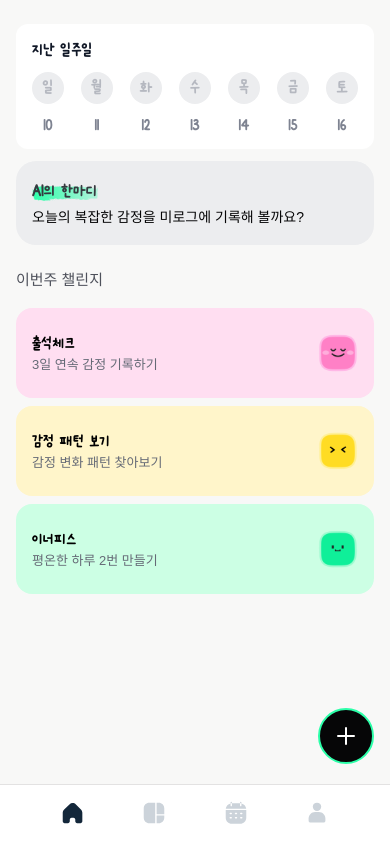
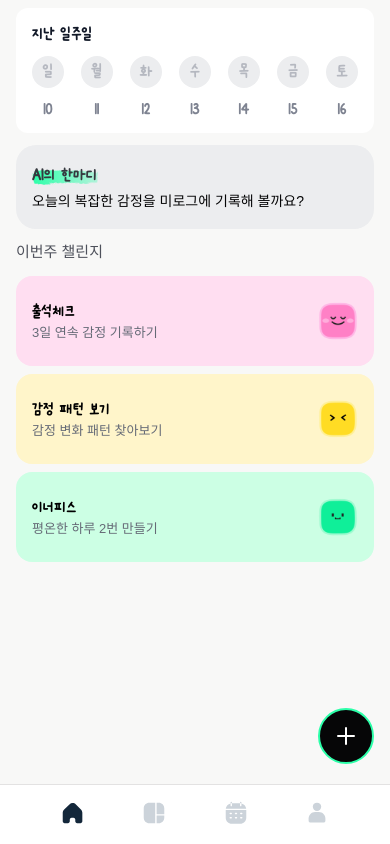
Before and after one commit to team-melog/melog-fe, a Next.js app in the folder apps/web/: page /emotion in a window 390 px wide. Built offline with nearby package versions, Linux system fonts and the light colour scheme; no server answers; a web font is replaced by a local one.

Commit message:
style: 바텀시트, 홈화면 반응형 수정

```diff
--- a/apps/web/src/app/emotion/page.tsx
+++ b/apps/web/src/app/emotion/page.tsx
@@ -57,7 +57,7 @@ export default function EmotionPage() {
     >
       <div className="min-h-svh font-meetme bg-greyBgColor flex flex-col px-4">
         {/* Main Content */}
-        <div className="flex-1 flex flex-col py-6">
+        <div className="flex-1 flex flex-col pb-6 pt-2 sm:pt-6">
           {/* Calendar Bar */}
           <Link
             href="/calendar"
@@ -125,8 +125,8 @@ export default function EmotionPage() {
           </div>
 
           {/* 이번주 챌린지 섹션 */}
-          <div className="mb-6 mt-3 pb-6">
-            <h3 className="text-[15px] font-pretendard text-[#4e515b] mb-4">
+          <div className="mb-6 pb-6">
+            <h3 className="text-[15px] font-pretendard text-[#4e515b] mb-3">
               이번주 챌린지
             </h3>
             <div className="space-y-2">
--- a/apps/web/src/app/feed/[id]/page.tsx
+++ b/apps/web/src/app/feed/[id]/page.tsx
@@ -398,11 +398,11 @@ export default function FeedDetailPage() {
         {/* 보이스 선택 바텀시트 */}
         {showVoiceSelector && (
           <div
-            className="min-w-[360px] sm:w-[360px] left-1/2 transform -translate-x-1/2 fixed inset-0 bg-black bg-opacity-30 flex items-end justify-center z-[51] transition-opacity duration-300 ease-out"
+            className="w-full sm:w-[360px] left-1/2 transform -translate-x-1/2 fixed inset-0 bg-black bg-opacity-30 flex items-end justify-center z-[51] transition-opacity duration-300 ease-out"
             onClick={toggleVoiceSelector}
           >
             <div
-              className={`bg-white rounded-t-[20px] w-full max-w-md transform transition-transform duration-300 ease-out ${
+              className={`w-full sm:w-[360px] bg-white rounded-t-[20px] transform transition-transform duration-300 ease-out ${
                 isBottomSheetVisible ? 'translate-y-0' : 'translate-y-full'
               }`}
               onClick={e => e.stopPropagation()}
```
